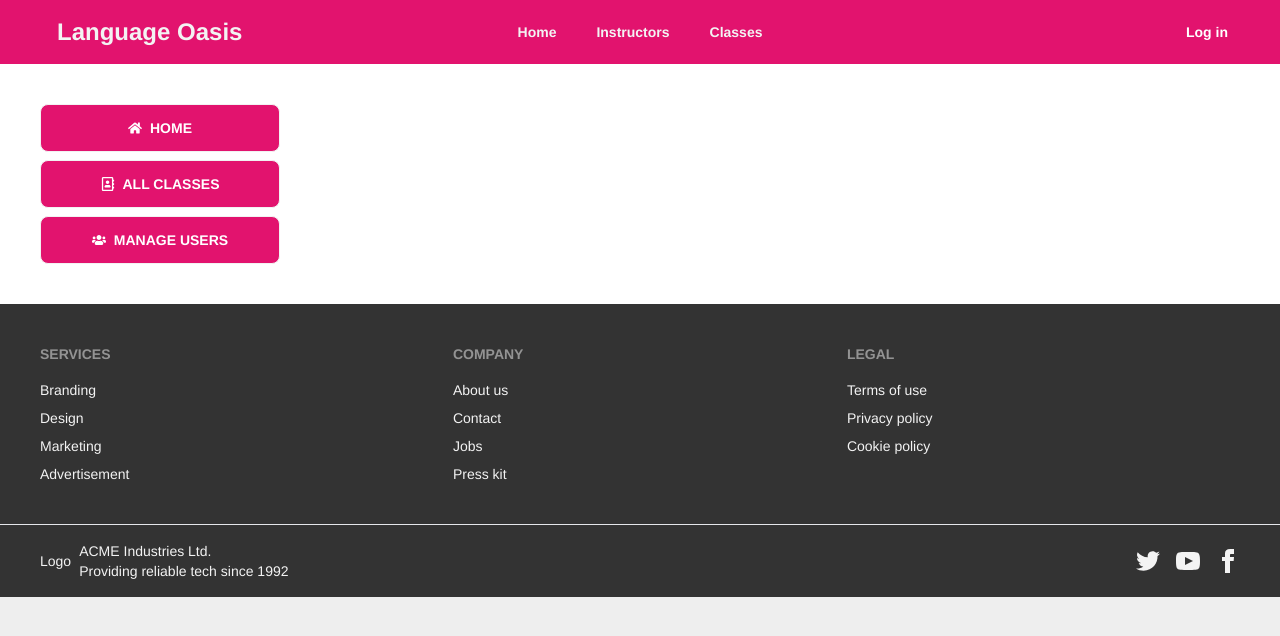
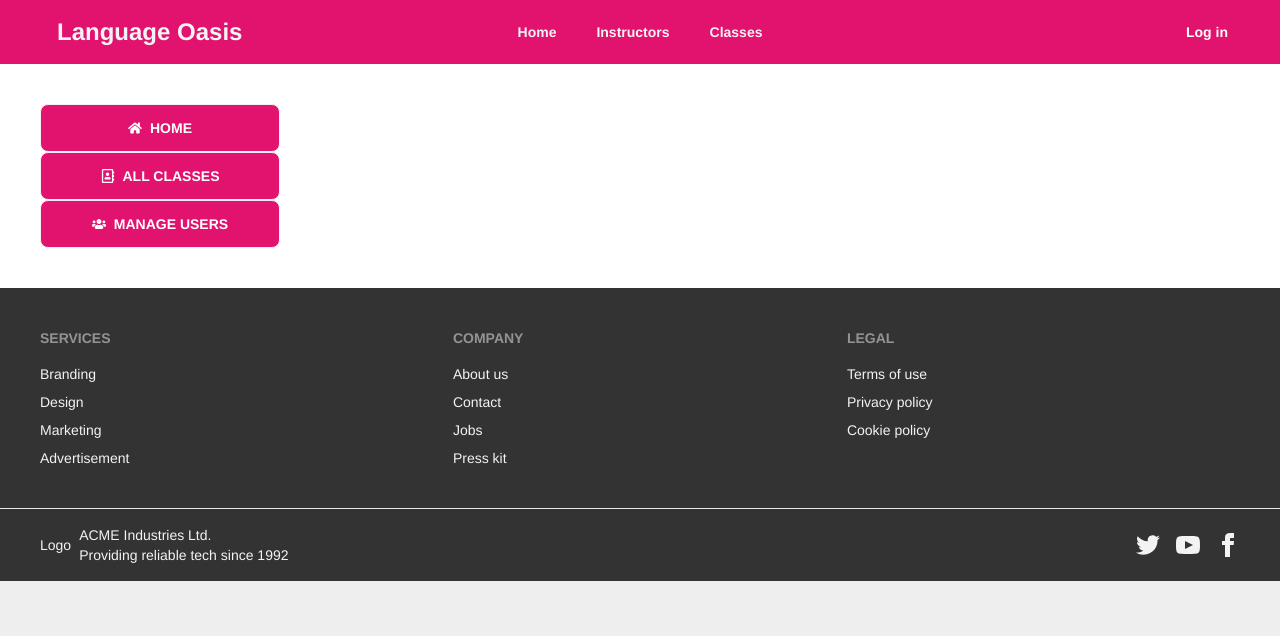
Before and after one commit to mirza-mohibul-hasan/language-oasis-client, a React (Vite) app: page /dashboard in a window 1280 px wide. Shown: the top 636 px of the page. Built offline with nearby package versions, Linux system fonts and the light colour scheme; no server answers.

Commit message:
admin dashbord designed

```diff
--- a/src/layout/Dashboard.jsx
+++ b/src/layout/Dashboard.jsx
@@ -1,9 +1,9 @@
 // import React from 'react';
 
-import { Outlet } from "react-router-dom";
+import { Link, Outlet } from "react-router-dom";
 import NavigationBar from "../pages/Shared/NavigationBar/NavigationBar";
 import Footer from "../pages/Shared/Footer.jsx/Footer";
-import { FaHome, FaRegAddressBook, FaRegCalendarCheck,FaUsers } from "react-icons/fa";
+import { FaHome, FaRegAddressBook, FaRegCalendarCheck, FaUsers } from "react-icons/fa";
 import { SiGoogleclassroom } from "react-icons/si";
 import { MdAssignmentAdd } from "react-icons/md";
 
@@ -14,42 +14,42 @@ const Dashboard = () => {
     return (
         <div className="bg-white">
             <NavigationBar></NavigationBar>
-            {
-                isStudent && <div className="flex lg:px-10 py-10">
-                    <div className="w-1/5 space-y-2">
+            <div className="flex lg:px-10 py-10">
+                {
+                    isStudent && <div className="w-1/5 space-y-2">
                         <button className="btn bg-[#e2136e] w-full text-white hover:bg-gray-500"><FaHome></FaHome>Home</button>
                         <button className="btn bg-[#e2136e] w-full text-white hover:bg-gray-500"><SiGoogleclassroom></SiGoogleclassroom> My Selected Class</button>
                         <button className="btn bg-[#e2136e] w-full text-white hover:bg-gray-500"><FaRegCalendarCheck></FaRegCalendarCheck> My Enrolled Class</button>
                     </div>
-                    <div className="w-4/5">
-                        <Outlet></Outlet>
-                    </div>
-                </div>
-            }
-            {
-                isInstructor && <div className="flex lg:px-10 py-10">
+                }
+                {
+                    isInstructor &&
                     <div className="w-1/5 space-y-2">
                         <button className="btn bg-[#e2136e] w-full text-white hover:bg-gray-500"><FaHome></FaHome>Home</button>
                         <button className="btn bg-[#e2136e] w-full text-white hover:bg-gray-500"><SiGoogleclassroom></SiGoogleclassroom>My Class</button>
                         <button className="btn bg-[#e2136e] w-full text-white hover:bg-gray-500"><MdAssignmentAdd></MdAssignmentAdd> Add A Class</button>
                     </div>
-                    <div className="w-4/5">
-                        <Outlet></Outlet>
+                }
+                {
+                    isAdmin &&
+                    <div className="w-1/5 space-y-5">
+                        <Link to='/dashboard/adminhome'>
+                            <button className="btn bg-[#e2136e] w-full text-white hover:bg-gray-500"><FaHome></FaHome>Home</button>
+                        </Link>
+                        <Link to='/dashboard/allclasses'>
+                            <button className="btn bg-[#e2136e] w-full text-white hover:bg-gray-500"><FaRegAddressBook></FaRegAddressBook>All Classes</button>
+                        </Link>
+                        <Link to='/dashboard/manageusers'>
+                            <button className="btn bg-[#e2136e] w-full text-white hover:bg-gray-500"><FaUsers></FaUsers>Manage Users</button>
+                        </Link>
                     </div>
+                }
+                <div className="w-4/5">
+                    <Outlet></Outlet>
                 </div>
-            }
-            {
-                isAdmin && <div className="flex lg:px-10 py-10">
-                    <div className="w-1/5 space-y-2">
-                        <button className="btn bg-[#e2136e] w-full text-white hover:bg-gray-500"><FaHome></FaHome>Home</button>
-                        <button className="btn bg-[#e2136e] w-full text-white hover:bg-gray-500"><FaRegAddressBook></FaRegAddressBook>All Classes</button>
-                        <button className="btn bg-[#e2136e] w-full text-white hover:bg-gray-500"><FaUsers></FaUsers>Manage Users</button>
-                    </div>
-                    <div className="w-4/5">
-                        <Outlet></Outlet>
-                    </div>
-                </div>
-            }
+            </div>
+
+
             <Footer></Footer>
         </div>
     );
--- /dev/null
+++ b/src/pages/Dashboard/Admin/AdminHome.jsx
@@ -0,0 +1,11 @@
+// import React from 'react';
+
+const AdminHome = () => {
+    return (
+        <div>
+            <h1>Admin Home</h1>
+        </div>
+    );
+};
+
+export default AdminHome;
--- /dev/null
+++ b/src/pages/Dashboard/Admin/AllClasses.jsx
@@ -0,0 +1,11 @@
+// import React from 'react';
+
+const AllClasses = () => {
+    return (
+        <div>
+            <h1>Hello from All classes</h1>
+        </div>
+    );
+};
+
+export default AllClasses;
--- /dev/null
+++ b/src/pages/Dashboard/Admin/ManageUsers.jsx
@@ -0,0 +1,11 @@
+// import React from 'react';
+
+const ManageUsers = () => {
+    return (
+        <div>
+            <h1>Hello from manage users</h1>
+        </div>
+    );
+};
+
+export default ManageUsers;
```
Also changed, not shown: src/routes/Routes.jsx (+21 -11 lines).
